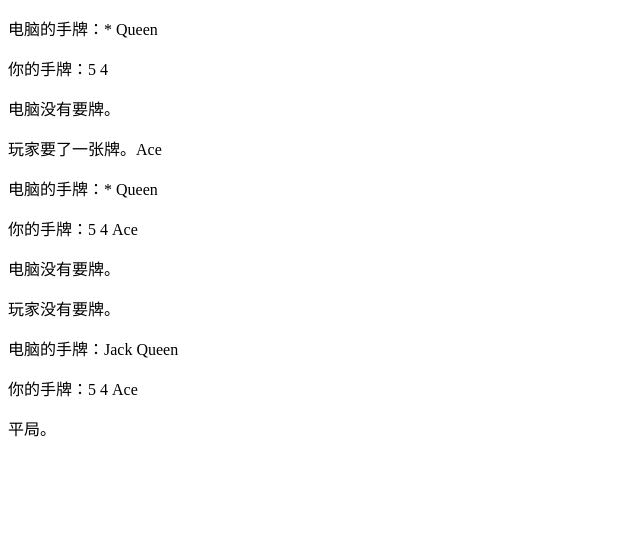
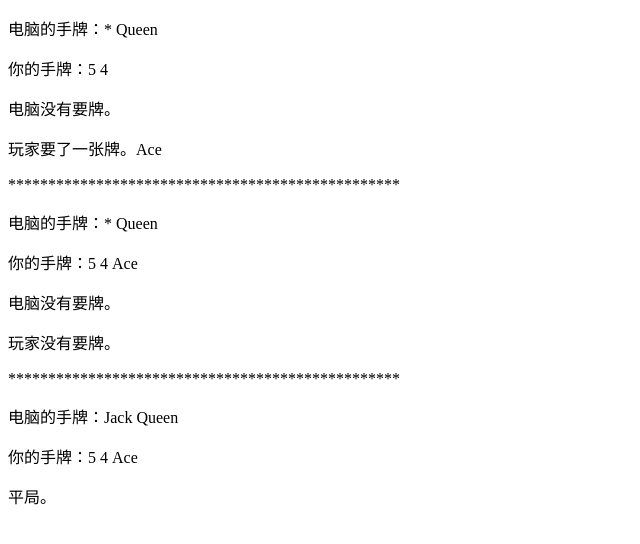
Before and after one commit to noblegongzi/21Point, a plain HTML site: page 21point/index.html in a window 1280 px wide. Shown: the whole page, without its empty margins (0-640 px from the left). Drawn offline with Linux system fonts and the light colour scheme.

Commit message:
Add files via upload

```diff
--- a/21point/index.html
+++ b/21point/index.html
@@ -60,6 +60,7 @@
 					{
 						document.write("<p>玩家没有要牌。<\p>");
 					}
+					document.write("*************************************************");
 					if(computerAsk==false&&playerAsk==false)
 					{
 						break;
```
